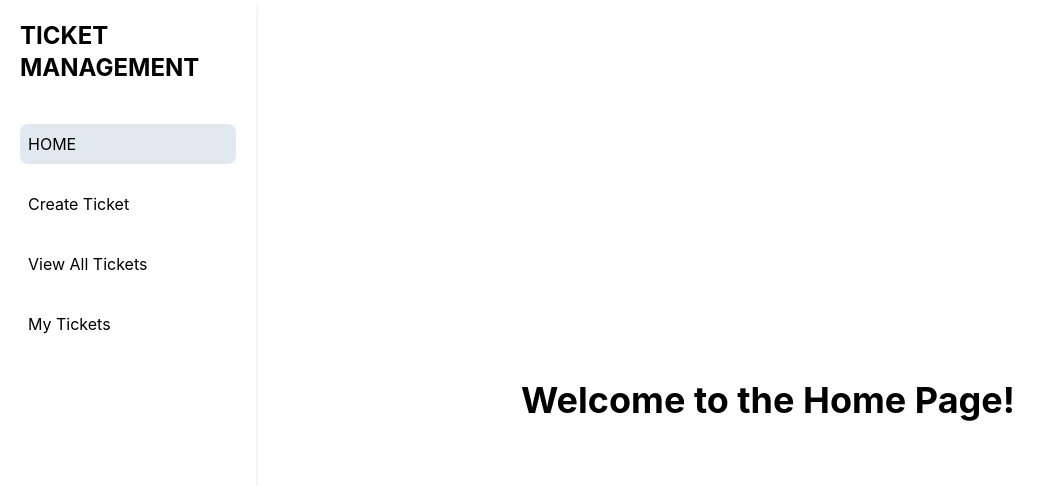
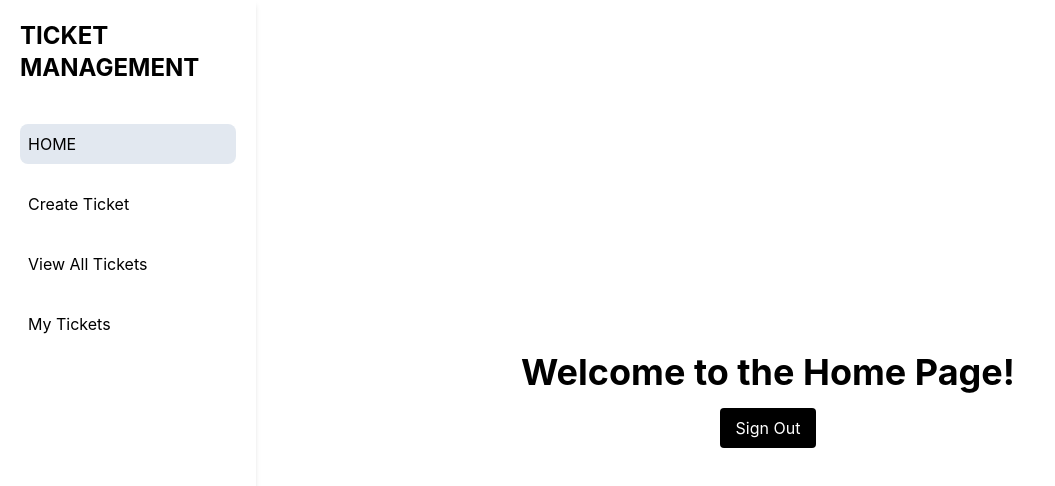
Before and after one commit to Priyansh7999/react-auth-forms, a React (Vite) app: page / in a window 1280 px wide. Shown: the top 486 px of the page, without its empty margins (0-1055 px from the left). Built offline with nearby package versions, Linux system fonts and the light colour scheme; sample sign-in values are in the browser's storage.

Commit message:
feat: create sign-out button

```diff
--- a/src/pages/HomePage.tsx
+++ b/src/pages/HomePage.tsx
@@ -2,12 +2,7 @@ import { useEffect, useState } from 'react'
 import Button from '../components/Button.js'
 import { useNavigate } from 'react-router-dom'
 export default function HomePage() {
-    const [modal, setModal] = useState(false)
-
     const navigate = useNavigate()
-    const handleClick = () => {
-        setModal(!modal)
-    }
     const handleSignOut = () => {
         localStorage.removeItem('token')
         navigate('/sign-in')
@@ -15,6 +10,7 @@ export default function HomePage() {
     return (
         <div className='flex flex-col justify-center items-center p-2 gap-4 w-full h-full'>
             <h1 className='text-4xl font-bold'>Welcome to the Home Page!</h1>
+            <Button title='Sign Out' onClick={handleSignOut}/>
         </div>
     )
 }
```
